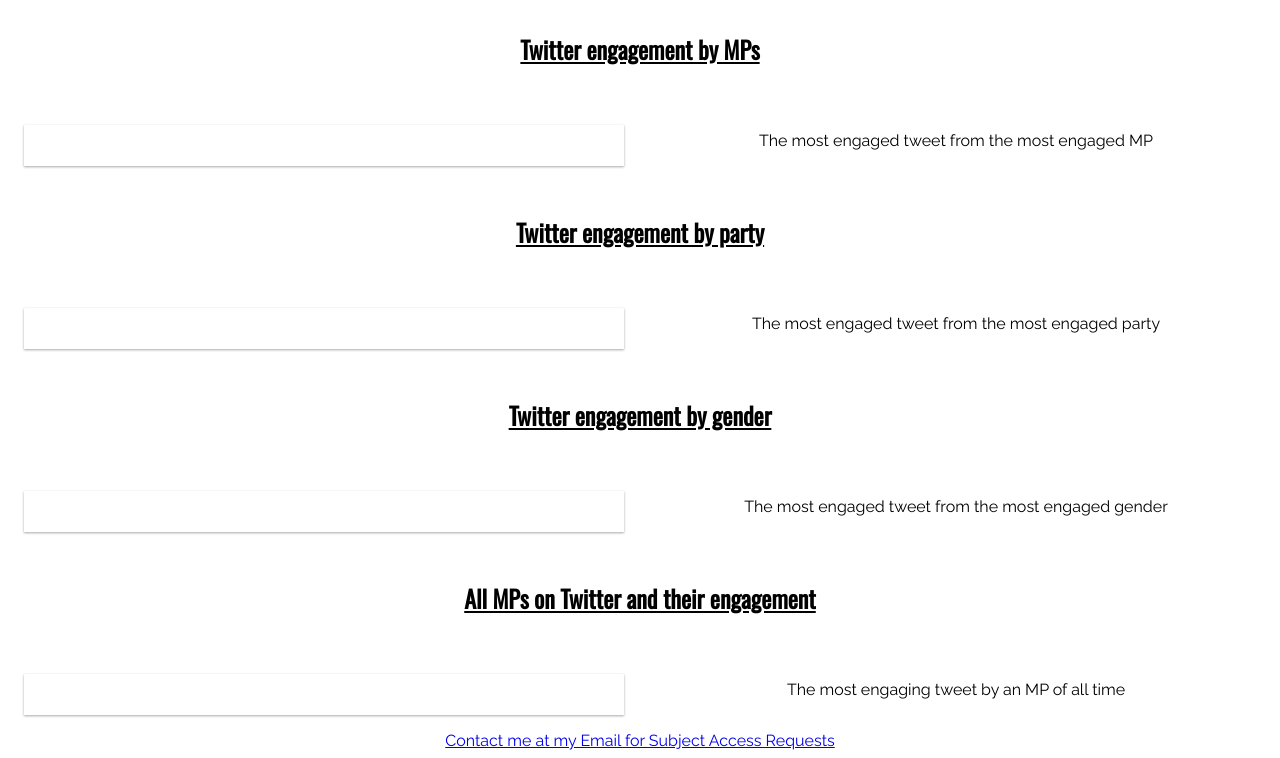
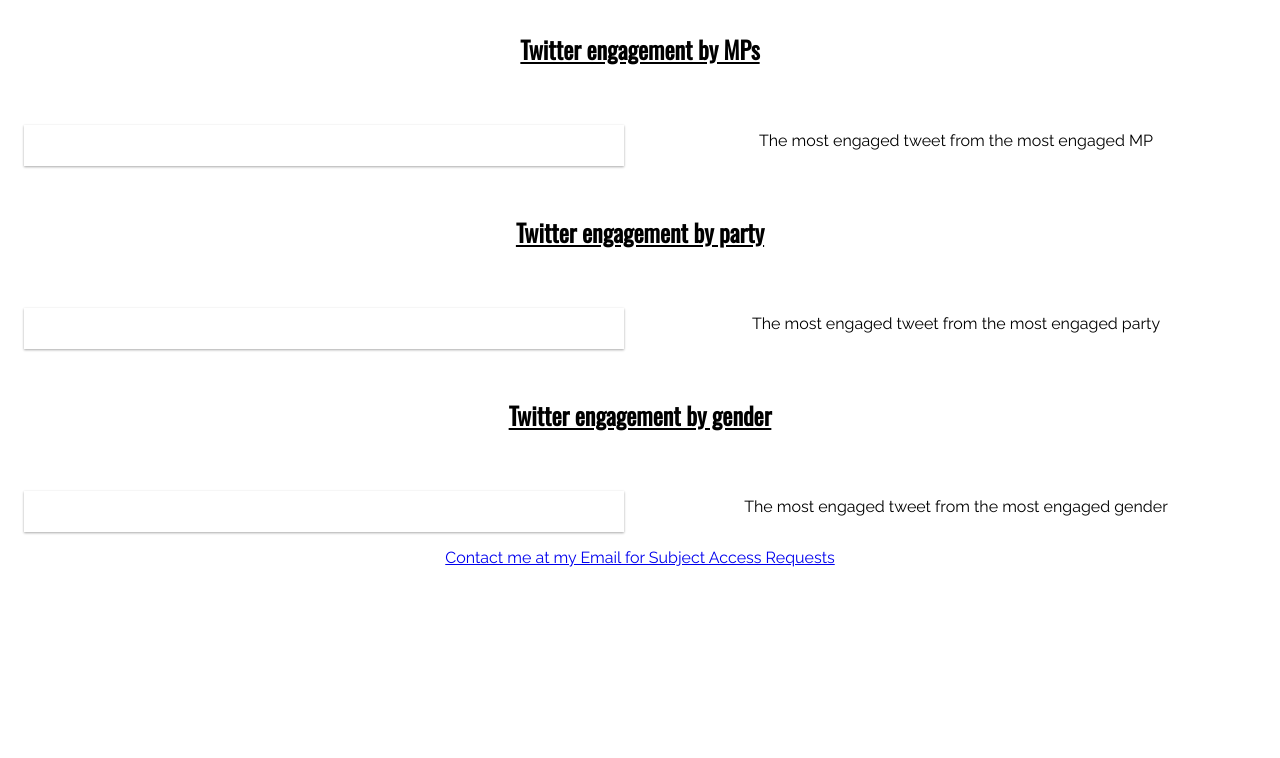
Before and after one commit to Brappington/mptweet, a Flask app: template app/templates/index.html in a window 1280 px wide. Shown: the part 56-814 px from the top of the page. After the commit the page ends 623 px from the top, so only its background shows below. Run offline with Flask 2, Linux system fonts and the light colour scheme; the template is opened without the code that fills it, so the values that code supplies are empty; some libraries are stand-ins or nearby versions.

Commit message:
removed most engaging tweets for all mps and their functions.

```diff
--- a/app/app.py
+++ b/app/app.py
@@ -401,7 +401,7 @@ def getMPs():
 
 # return list of mp name, engagement, colour and party
 
-def getAllMps():
+""" def getAllMps():
     mps = getUserIds()
     allmplist=[]
     for user_id in mps:
@@ -412,7 +412,8 @@ def getAllMps():
         if MPEngagement > 0 :
             allmplist.append([MPName, MPParty, MPEngagement, MPColour])
     allmplist = sorted(allmplist, key=lambda x: x[1], reverse=True)
-    return allmplist
+    return allmplist """
+
 # returns list of gender and average engagement
 
 
@@ -501,7 +502,7 @@ def mostEngagedMPTweet(mp):
     print("The id of the tweet is: ", tweetid)
     return(getEmbed(tweetid))
 
-def mostEngagedTweet():
+""" def mostEngagedTweet():
     conn = sqlite3.connect(db)
     c = conn.cursor()
     sql = ''' SELECT id_str, (MAX(favorite_count + retweet_count)) FROM status
@@ -510,7 +511,7 @@ def mostEngagedTweet():
     fetch = c.fetchone()
     tweetid = fetch[0]
     print("The id of the tweet is: ", tweetid)
-    return(getEmbed(tweetid))
+    return(getEmbed(tweetid)) """
 
 # gender
 
@@ -586,12 +587,6 @@ def saveData():
     partytweet = mostEngagedPartyTweet(myMax(partylist)[0])
     with open('app/data/mostengagedpartytweet.json', 'w') as outfile:
         json.dump(partytweet, outfile)
-    allmplist = getAllMps()
-    with open('app/data/allmplist.json', 'w') as outfile:
-        json.dump(allmplist, outfile)
-    alltimetweet = mostEngagedTweet()
-    with open('app/data/alltimetweet.json', 'w') as outfile:
-        json.dump(alltimetweet, outfile)
     print('files saved')
 
 
@@ -616,19 +611,15 @@ def readData():
     mostEngagedPartyTweet = json.loads(data)
     with open('app/data/allmplist.json', 'r') as myfile:
         data = myfile.read()
-    allMPList = json.loads(data)
-    with open('app/data/alltimetweet.json', 'r') as myfile:
-        data = myfile.read()
-    allTimeTweet = json.loads(data)
-    return mpList, mostEngagedMPTweet, getGenders, mostEngagedGenderTweet, getParties, mostEngagedPartyTweet, allMPList, allTimeTweet
+    return mpList, mostEngagedMPTweet, getGenders, mostEngagedGenderTweet, getParties, mostEngagedPartyTweet
 
 # flask
 
 # route() decorator tells Flask what URL should trigger our function
 @app.route('/')
 def main():
-    mpList, mostEngagedMPTweet, getGenders, mostEngagedGenderTweet, getParties, mostEngagedPartyTweet, allMPList, allTimeTweet = readData()
-    return render_template('index.html', mplist=mpList, mptweet=mostEngagedMPTweet, genderlist=getGenders, gendertweet=mostEngagedGenderTweet, partylist=getParties, partytweet=mostEngagedPartyTweet, allmplist=allMPList, alltimetweet=allTimeTweet)
+    mpList, mostEngagedMPTweet, getGenders, mostEngagedGenderTweet, getParties, mostEngagedPartyTweet = readData()
+    return render_template('index.html', mplist=mpList, mptweet=mostEngagedMPTweet, genderlist=getGenders, gendertweet=mostEngagedGenderTweet, partylist=getParties, partytweet=mostEngagedPartyTweet)
 
 
 @app.route('/update')
@@ -639,10 +630,7 @@ def test():
 
 @app.route('/test')
 def test2():
-    allmplist = getAllMps()
-    with open('app/data/allmplist.json', 'w') as outfile:
-        json.dump(allmplist, outfile)
-    return 'getallmps saved'
+    return 'no functions to test'
 
 
 if __name__ == "__main__":
--- a/app/static/css/main.css
+++ b/app/static/css/main.css
@@ -41,7 +41,7 @@ h2 {
 .maincontainer {
     display: grid;
     grid-template-columns: 1fr;
-    grid-template-rows: 100px 1fr 100px 1fr 100px 1fr 100px 1fr;
+    grid-template-rows: 100px 1fr 100px 1fr 100px 1fr;
     grid-column-gap: 0px;
     grid-row-gap: 0px;
 }
--- a/app/templates/index.html
+++ b/app/templates/index.html
@@ -20,13 +20,12 @@
     <script type="text/javascript">
         // Load the Visualization API and the corechart package.
         google.charts.load('current', {
-            'packages': ['corechart', 'bar', 'scatter']
+            'packages': ['corechart']
         });
         // Set a callback to run when the Google Visualization API is loaded.
         google.charts.setOnLoadCallback(drawChart1);
         google.charts.setOnLoadCallback(drawChart2);
         google.charts.setOnLoadCallback(drawChart3);
-        google.charts.setOnLoadCallback(drawChart4);
 
         // Callback that creates and populates a data table,
         // instantiates the chart, passes in the data and draws it.
@@ -133,52 +132,17 @@
             chart2.draw(data2, options2);
             }
 
-        function drawChart4() {
-            var allmplist = {{ allmplist | safe }}
-            var data3 = new google.visualization.DataTable();
-            data3.addColumn('string', 'Member of parliament');
-            data3.addColumn('number', 'Engagement');
-            data3.addColumn('string', 'Party');
-            data3.addColumn({ type:'string', role: 'style'});
-            data3.addRows(allmplist);
-
-            var options3 = {
-            title: 'All MPs engagement',
-            titleTextStyle: {
-            color: 'black',
-            fontName: 'Oswald',
-            fontSize: 18 // equivalent to 1.5em of h2 for default browsers.
-            },
-            legend: 'none',
-            hAxis: {
-            title: 'Member of Parliament',
-            showTextEvery: 1,
-            slantedText: true,
-            slantedTextAngle: 30
-            },
-            vAxis: {
-            title: 'Engagement'
-            },
-            };
-
-            var chart = new google.visualization.ScatterChart(document.getElementById('chart_div4'));
-
-            chart.draw(data3, options3);
-        }
-
            // resize jquery event to redraw charts when window is resized.
         $(window).resize(function(){
             drawChart1();
             drawChart2();
             drawChart3();
-            drawChart4();
             console.log('resize event: chart redrawn')
         });
         setTimeout(function(){
             drawChart1();
             drawChart2();
             drawChart3();
-            drawChart4();
             console.log('timeout event: chart redrawn') }, 1000);
     </script>
 </head>
@@ -211,15 +175,6 @@
                     <p>The most engaged tweet from the most engaged gender</p>
                 </div>
             </div>
-            <h2>All MPs on Twitter and their engagement</h2>
-            <div class="container">
-                    <div tabindex="0" id="chart_div4" class="chart shadow"></div>
-                    <div id="tweet4" class="tweet" tabindex="0">
-                        {{ alltimetweet | safe }}
-                        <p>The most engaging tweet by an MP of all time</p>
-                    </div>
-
-            </div>
         </div>
     </main>
 
```
